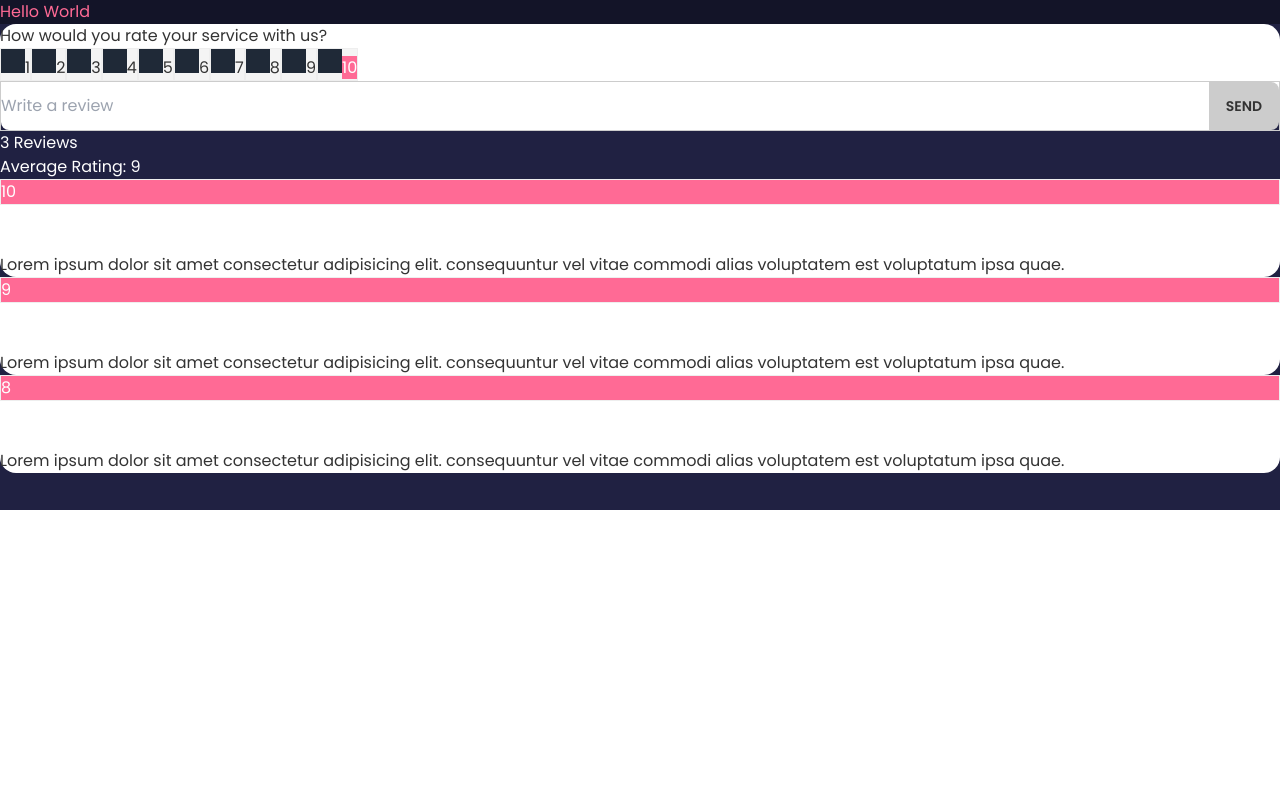
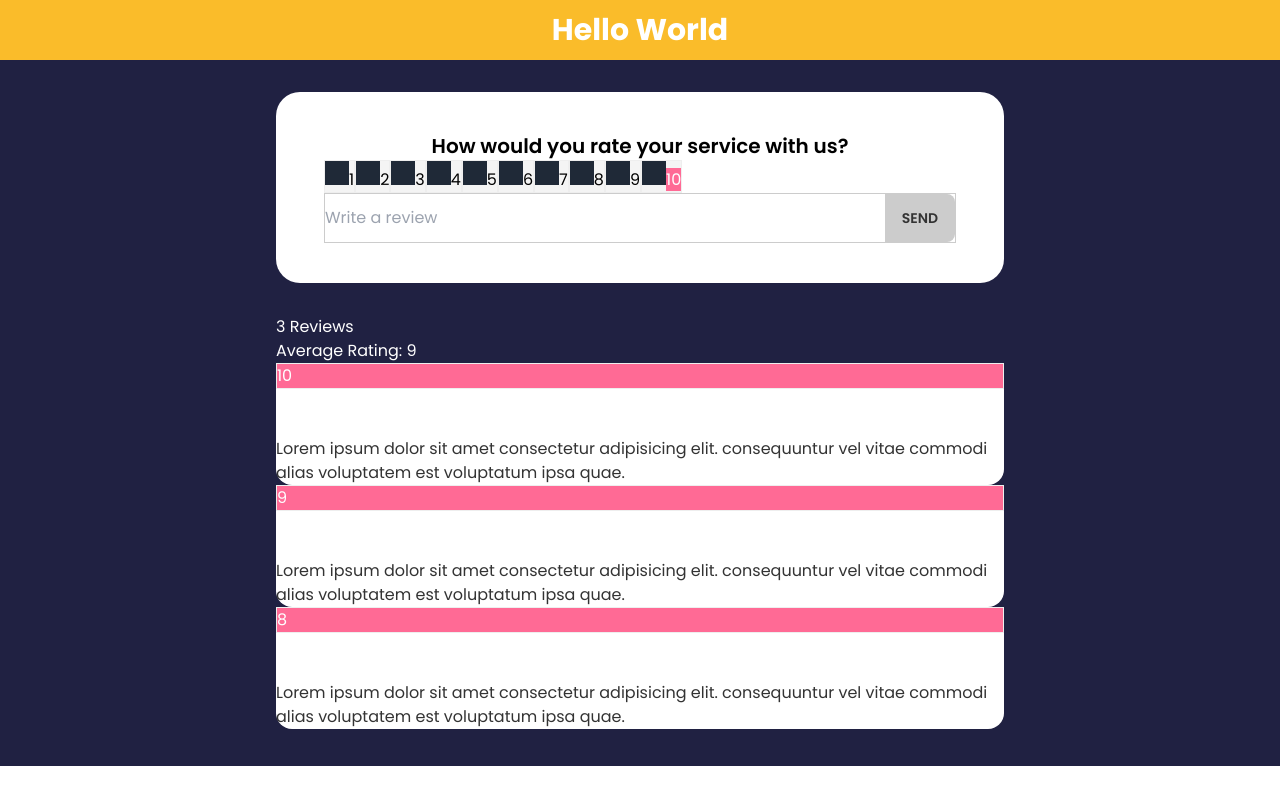
Before and after one commit to morvai577/feedback-app, a React (Vite) app: page / in a window 1280 px wide. Built offline with nearby package versions, Linux system fonts and the light colour scheme; some icons are missing.

Commit message:
Refactor some css with tailwind classes

```diff
--- a/src/App.tsx
+++ b/src/App.tsx
@@ -13,7 +13,7 @@ export default function App() {
     <FeedbackProvider>
       <BrowserRouter>
         <Header text="Hello World" />
-        <div className="container">
+        <div className="m-auto max-w-screen-md py-0 px-5">
           <Routes>
             <Route
               path="/"
--- a/src/components/FeedbackForm/FeedbackForm.tsx
+++ b/src/components/FeedbackForm/FeedbackForm.tsx
@@ -55,9 +55,13 @@ export const FeedbackForm = () => {
   };
 
   return (
-    <Card>
-      <form onSubmit={handleSubmit}>
-        <h2>How would you rate your service with us?</h2>
+    <form
+      className="my-8 rounded-3xl bg-white px-12 py-10 text-black"
+      onSubmit={handleSubmit}
+    >
+      <h2 className="text-center text-xl font-semibold">
+        How would you rate your service with us?
+      </h2>
       <RatingSelect select={(rating) => setRating(rating)}></RatingSelect>
       <div className="input-group">
         <input
@@ -72,6 +76,5 @@ export const FeedbackForm = () => {
       </div>
       {message && <div className="message">{message}</div>}
     </form>
-    </Card>
   );
 };
--- a/src/components/Header/Header.tsx
+++ b/src/components/Header/Header.tsx
@@ -2,17 +2,10 @@ type HeaderProps = {
   text: string;
 };
 
-const headerStyles = {
-  backgroundColor: "rgba(0,0,0,0.4)",
-  color: "#ff6a95",
-};
-
 export const Header = ({ text = "" }: HeaderProps): JSX.Element => {
   return (
-    <header style={headerStyles}>
-      <div className="container">
-        <h2>{text}</h2>
-      </div>
+    <header className="navbar-center bg-mango">
+      <h2 className="p-3 text-center text-3xl font-bold">{text}</h2>
     </header>
   );
 };
```
Lines whose indentation alone changed are shown as unchanged.
